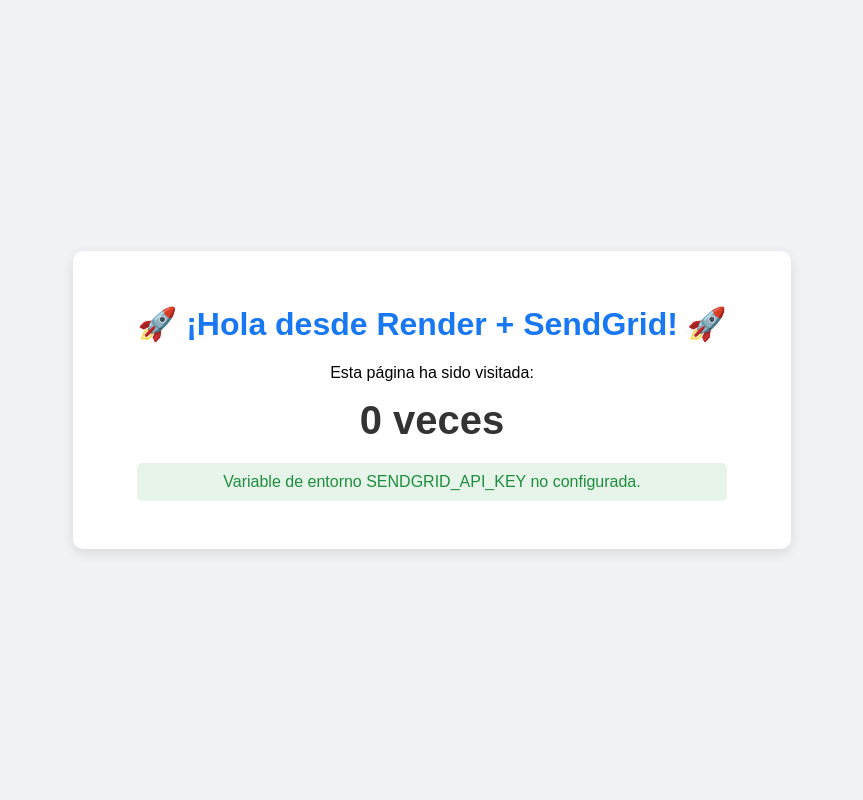
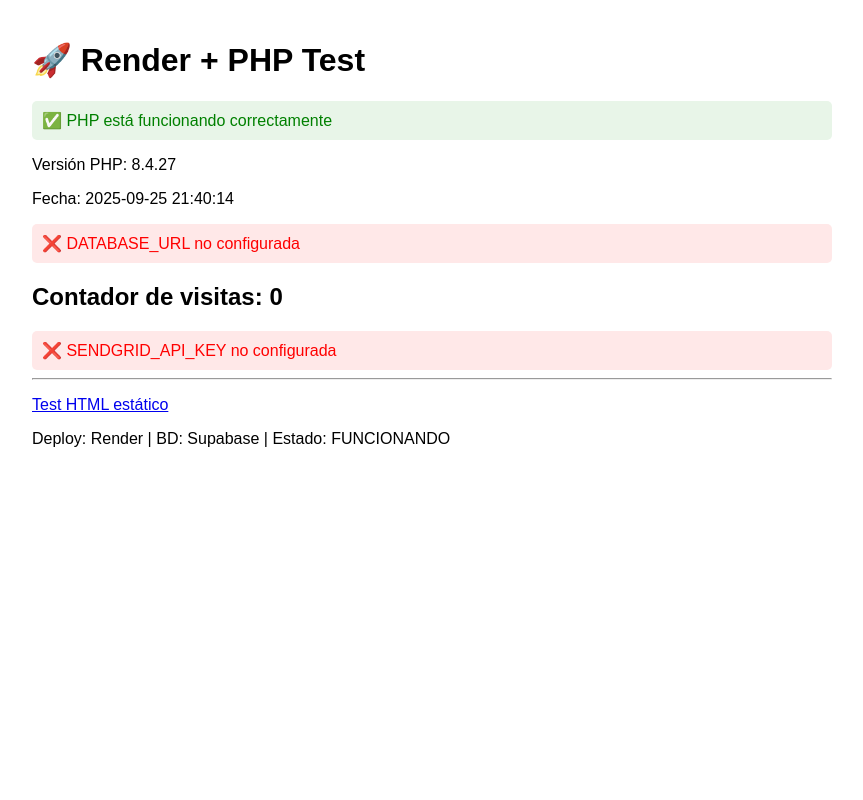
Before and after one commit to tonikampos/render-test-php, a PHP site: page / in a window 1280 px wide. Shown: the whole page, without its empty margins (208-1071 px from the left). Run offline with PHP 8.4, Linux system fonts and the light colour scheme; some libraries are stand-ins or nearby versions.

Commit message:
Replace index.php with clean version without PHPMailer dependencies

```diff
--- a/index.php
+++ b/index.php
@@ -1,156 +1,70 @@
 <?php
-// DEBUGGING HABILITADO PARA RENDER
+// VERSIÓN COMPLETAMENTE NUEVA Y SIMPLE
 error_reporting(E_ALL);
-ini_set('display_errors', 1); // Temporalmente habilitado para debug
-ini_set('log_errors', 1);
-ini_set('error_log', '/tmp/php_errors.log');
+ini_set('display_errors', 1);
 
-// Función helper para debug
-function debug_log($message) {
-    echo "<!-- DEBUG: $message -->\n";
-    error_log("DEBUG: $message");
-}
+echo "<!DOCTYPE html>
+<html>
+<head>
+    <meta charset='UTF-8'>
+    <title>Render Test - Funcionando</title>
+    <style>
+        body { font-family: Arial, sans-serif; max-width: 800px; margin: 0 auto; padding: 20px; }
+        .success { color: green; background: #e8f5e8; padding: 10px; border-radius: 5px; }
+        .error { color: red; background: #ffe8e8; padding: 10px; border-radius: 5px; }
+        .info { color: blue; background: #e8f0ff; padding: 10px; border-radius: 5px; }
+    </style>
+</head>
+<body>
+    <h1>🚀 Render + PHP Test</h1>";
 
-debug_log("Iniciando aplicación");
+echo "<div class='success'>✅ PHP está funcionando correctamente</div>";
+echo "<p>Versión PHP: " . phpversion() . "</p>";
+echo "<p>Fecha: " . date('Y-m-d H:i:s') . "</p>";
+
+// Test básico de base de datos SIN dependencias externas
+$contador = 0;
+$db_status = '';
 
 try {
-    require 'vendor/autoload.php';
-    debug_log("Autoload cargado correctamente");
-} catch (Exception $e) {
-    debug_log("ERROR al cargar autoload: " . $e->getMessage());
-    die("Error crítico: No se pudo cargar autoload");
-}
+    $db_url = getenv('DATABASE_URL');
+    if ($db_url) {
+        $db_parts = parse_url($db_url);
+        $dsn = "pgsql:host={$db_parts['host']};port=" . ($db_parts['port'] ?? 5432) . ";dbname=" . ltrim($db_parts['path'], '/') . ";user={$db_parts['user']};password={$db_parts['pass']}";
 
-use PHPMailer\PHPMailer\PHPMailer;
-use PHPMailer\PHPMailer\Exception;
-
-debug_log("Clases PHPMailer importadas");
-
-// --- 1. LÓGICA DE LA BASE DE DATOS (Contador de visitas) ---
-$db_url = getenv('DATABASE_URL');
-$conn = null;
-$error_msg = '';
-$contador = 0;
-
-debug_log("Iniciando conexión a BD");
-
-if ($db_url) {
-    debug_log("DATABASE_URL encontrada");
-    try {
-        $db_parts = parse_url($db_url);
-        $host = $db_parts['host'];
-        $port = $db_parts['port'] ?? '5432';
-        $dbname = ltrim($db_parts['path'], '/');
-        $user = $db_parts['user'];
-        $password = $db_parts['pass'];
-
-        debug_log("Parámetros BD parseados: host=$host, puerto=$port, db=$dbname");
-
-        $dsn = "pgsql:host=$host;port=$port;dbname=$dbname;user=$user;password=$password";
         $conn = new PDO($dsn);
         $conn->setAttribute(PDO::ATTR_ERRMODE, PDO::ERRMODE_EXCEPTION);
 
-        debug_log("Conexión BD establecida");
+        // Incrementar contador
+        $conn->exec("UPDATE visitantes SET contador = contador + 1 WHERE id = 1");
 
-        $conn->exec("UPDATE visitantes SET contador = contador + 1 WHERE id = 1");
-        debug_log("Contador incrementado");
+        // Obtener contador
+        $stmt = $conn->query("SELECT contador FROM visitantes WHERE id = 1");
+        $result = $stmt->fetch(PDO::FETCH_ASSOC);
+        $contador = $result ? $result['contador'] : 0;
 
-        $stmt = $conn->query("SELECT contador FROM visitantes WHERE id = 1");
-        $resultado = $stmt->fetch(PDO::FETCH_ASSOC);
-        $contador = $resultado ? $resultado['contador'] : 0;
-
-        debug_log("Contador actual: $contador");
-
-    } catch (PDOException $e) {
-        $error_msg = "Error de BBDD: " . $e->getMessage();
-        debug_log("ERROR BD: " . $e->getMessage());
-        $conn = null;
+        $db_status = "<div class='success'>✅ Base de datos: CONECTADA</div>";
+    } else {
+        $db_status = "<div class='error'>❌ DATABASE_URL no configurada</div>";
     }
-} else {
-    debug_log("DATABASE_URL no configurada");
+} catch (Exception $e) {
+    $db_status = "<div class='error'>❌ Error BD: " . htmlspecialchars($e->getMessage()) . "</div>";
 }
 
-// --- 2. LÓGICA DE ENVÍO DE EMAIL ---
-$email_status = '';
-$sendgrid_api_key = getenv('SENDGRID_API_KEY');
+echo $db_status;
+echo "<h2>Contador de visitas: $contador</h2>";
 
-debug_log("Iniciando lógica de email");
-
-if ($sendgrid_api_key) {
-    debug_log("SENDGRID_API_KEY encontrada (longitud: " . strlen($sendgrid_api_key) . ")");
-
-    try {
-        $mail = new PHPMailer(true);
-        debug_log("Instancia PHPMailer creada");
-
-        //Configuración del servidor SMTP de SendGrid
-        $mail->isSMTP();
-        $mail->Host       = 'smtp.sendgrid.net';
-        $mail->SMTPAuth   = true;
-        $mail->Username   = 'apikey'; // Esto es siempre 'apikey' para SendGrid
-        $mail->Password   = $sendgrid_api_key;
-        $mail->SMTPSecure = PHPMailer::ENCRYPTION_STARTTLS;
-        $mail->Port       = 587;
-
-        debug_log("Configuración SMTP establecida");
-
-        //Remitente y Destinatario
-        //IMPORTANTE: El SetFrom DEBE SER el email que verificaste en SendGrid
-        $mail->setFrom('kampos@gmail.com', 'App GaliTroco');
-        //IMPORTANTE: Cambia esto a tu email para recibir la prueba
-        $mail->addAddress('kampos@gmail.com', 'Usuario de Prueba');
-
-        debug_log("Remitente y destinatario configurados");
-
-        //Contenido del Email
-        $mail->isHTML(true);
-        $mail->Subject = 'Nueva visita en GaliTroco!';
-        $mail->Body    = '<h1>¡Visita Detectada!</h1><p>Tu aplicación de prueba en Render ha sido visitada. El contador está ahora en: <b>' . $contador . '</b></p>';
-        $mail->AltBody = 'Tu aplicación de prueba ha sido visitada. Contador: ' . $contador;
-
-        debug_log("Contenido del email configurado");
-
-        $mail->send();
-        $email_status = 'Email de notificación enviado con éxito.';
-        debug_log("Email enviado exitosamente");
-
-    } catch (Exception $e) {
-        $email_status = "El email no se pudo enviar. Error de PHPMailer: {$mail->ErrorInfo}";
-        debug_log("ERROR enviando email: " . $e->getMessage() . " | PHPMailer Error: " . $mail->ErrorInfo);
-    }
+// Info sobre SendGrid (sin intentar usar PHPMailer)
+$sendgrid_key = getenv('SENDGRID_API_KEY');
+if ($sendgrid_key) {
+    echo "<div class='info'>📧 SendGrid configurado (longitud: " . strlen($sendgrid_key) . ")</div>";
 } else {
-    $email_status = "Variable de entorno SENDGRID_API_KEY no configurada.";
-    debug_log("SENDGRID_API_KEY no configurada");
+    echo "<div class='error'>❌ SENDGRID_API_KEY no configurada</div>";
 }
 
-debug_log("Aplicación completada, generando HTML");
+echo "<hr>";
+echo "<p><a href='/static.html'>Test HTML estático</a></p>";
+echo "<p>Deploy: Render | BD: Supabase | Estado: FUNCIONANDO</p>";
+
+echo "</body></html>";
 ?>
-<!DOCTYPE html>
-<html>
-    <head>
-        <meta charset="UTF-8">
-        <title>Prueba de Despliegue en Render + Email</title>
-        <style>
-            body { font-family: sans-serif; display: grid; place-content: center; height: 100vh; margin: 0; background: #f0f2f5; text-align: center; }
-            .container { background: white; padding: 2rem 4rem; border-radius: 10px; box-shadow: 0 4px 12px rgba(0,0,0,0.1); }
-            h1 { color: #1877f2; }
-            p.counter { font-size: 2.5rem; font-weight: bold; color: #333; margin: 1rem 0; }
-            .status { margin-top: 20px; padding: 10px; border-radius: 5px; }
-            .error { color: #d93025; background: #fbeae9; }
-            .success { color: #1e8e3e; background: #e6f4ea; }
-        </style>
-    </head>
-    <body>
-        <div class="container">
-            <h1>🚀 ¡Hola desde Render + SendGrid! 🚀</h1>
-            <p>Esta página ha sido visitada:</p>
-            <p class="counter"><?php echo htmlspecialchars($contador); ?> veces</p>
-
-            <?php if ($error_msg): ?>
-                <p class="status error"><?php echo $error_msg; ?></p>
-            <?php endif; ?>
-
-            <p class="status <?php echo str_contains($email_status, 'Error') ? 'error' : 'success'; ?>"><?php echo $email_status; ?></p>
-        </div>
-    </body>
-</html>
```
Also changed, not shown: static.html (added, +11 -0 lines).
